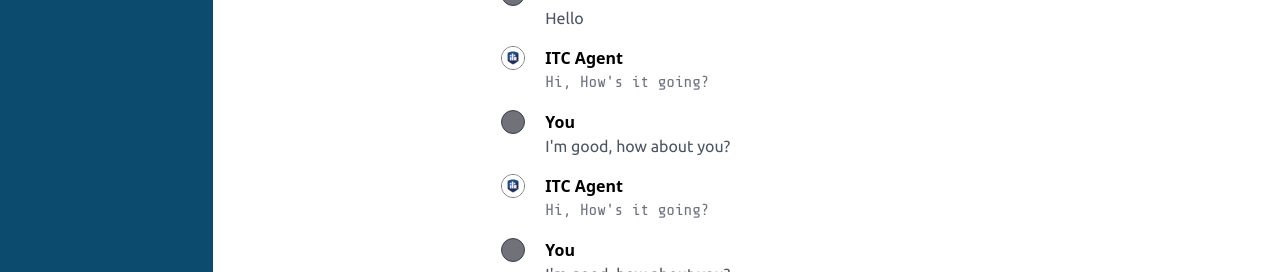
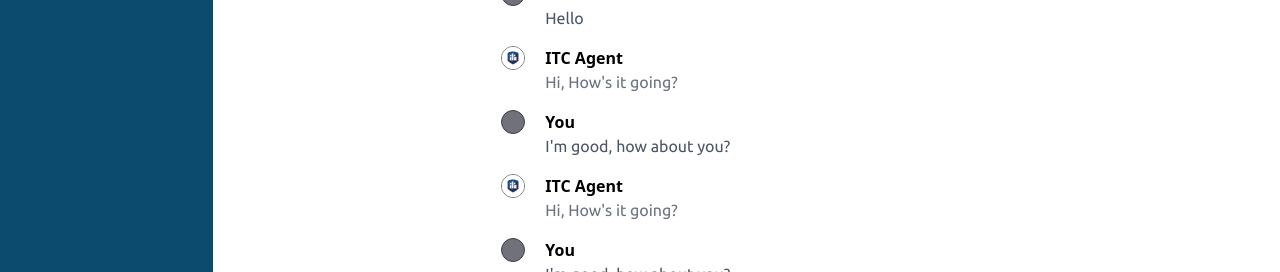
Before and after one commit to KobinaKorankye/itc-chatbot, a React (Vite) app: page /chat in a window 1280 px wide. Shown: the part 324-596 px from the top of the page. Built offline with nearby package versions, Linux system fonts and the light colour scheme; no server answers.

Commit message:
Changed font style for agent messages

```diff
--- a/src/components/BotMessage.jsx
+++ b/src/components/BotMessage.jsx
@@ -9,7 +9,8 @@ export default function BotMessage({ message }) {
       </div>
       <div className="px-5 flex-1">
         <div className="font-bold text-black">ITC Agent</div>
-        <div style={{ fontFamily: "ShareTech" }}>{message}</div>
+        {/* <div style={{ fontFamily: "ShareTech" }}>{message}</div> */}
+        <div style={{ fontFamily: "Ubuntu" }}>{message}</div>
       </div>
     </div>
   );
```
